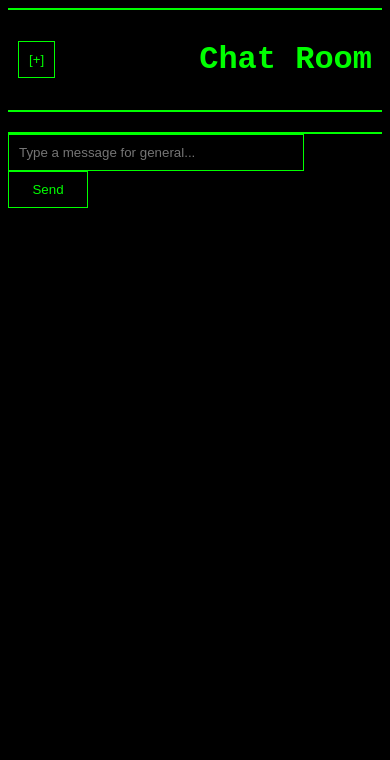
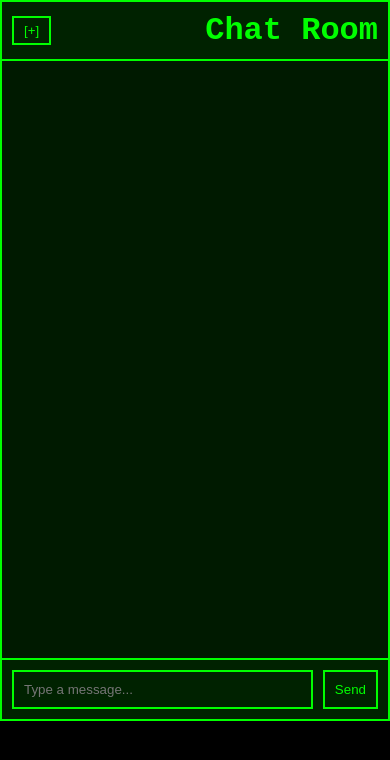
Before and after one commit to Arkada707/Hermes, a website: page chat-room/public/index.html in a window 390 px wide. Drawn offline with Linux system fonts and the light colour scheme; no server answers.

Commit message:
Reverting back to stable

```diff
--- a/chat-room/public/index.html
+++ b/chat-room/public/index.html
@@ -1,25 +1,23 @@
 <!DOCTYPE html>
-<html>
+<html lang="en">
 <head>
+    <meta charset="UTF-8">
+    <meta name="viewport" content="width=device-width, initial-scale=1.0">
     <title>Chat Room</title>
     <link rel="stylesheet" href="styles.css">
 </head>
 <body>
-  <div id="tabs"></div>
+    <div class="chat-container">
         <div class="header">
-    <button id="add-button">[+]</button>
+            <button class="add-button">[+]</button>
             <h1>Chat Room</h1>
         </div>
         <div id="chat-log"></div>
+        <div class="input-container">
             <input id="message-input" type="text" placeholder="Type a message...">
             <button id="send-button">Send</button>
-
-  <div id="popup" class="hidden">
-    <button onclick="createRoom()">Create Room</button>
-    <button onclick="connectUser()">Connect User</button>
-    <button onclick="hidePopup()">Close</button>
         </div>
-
+    </div>
     <script src="main.js"></script>
 </body>
 </html>
--- a/chat-room/public/main.js
+++ b/chat-room/public/main.js
@@ -11,7 +11,6 @@ document.addEventListener('DOMContentLoaded', (event) => {
     const chatLog = document.getElementById('chat-log');
     const sendButton = document.getElementById('send-button');
     const messageInput = document.getElementById('message-input');
-    const addButton = document.getElementById('add-button');
 
     sendButton.addEventListener('click', sendMessage);
     messageInput.addEventListener('keypress', function (e) {
@@ -23,10 +22,8 @@ document.addEventListener('DOMContentLoaded', (event) => {
     // Poll for new messages every 2 seconds
     setInterval(fetchMessages, 2000);
 
-    let currentRoom = 'general'; // Default room
-
     async function fetchMessages() {
-        const response = await fetch(`${apiUrl}?room=${currentRoom}`);
+        const response = await fetch(apiUrl);
         const messages = await response.json();
         chatLog.innerHTML = '';
         messages.forEach(msg => {
@@ -40,22 +37,12 @@ document.addEventListener('DOMContentLoaded', (event) => {
     async function sendMessage() {
         const message = messageInput.value.trim();
         if (message) {
-            const payload = { username, message, room: currentRoom };
+            const payload = { username, message };
             await fetch(apiUrl, {
                 method: 'POST',
-                headers: {
-                    'Content-Type': 'application/json'
-                },
                 body: JSON.stringify(payload)
             });
-
-            // Display the message in the chat log immediately
-            const messageElement = document.createElement('div');
-            messageElement.textContent = `${username}: ${message}`;
-            chatLog.appendChild(messageElement);
-
             messageInput.value = '';
-            chatLog.scrollTop = chatLog.scrollHeight;  // Auto-scroll to the bottom
         }
     }
 
@@ -89,62 +76,4 @@ document.addEventListener('DOMContentLoaded', (event) => {
         return "";
     }
 
-    // Function to show the pop-up
-    function showPopup() {
-        document.getElementById('popup').classList.remove('hidden');
-    }
-
-    addButton.addEventListener('click', showPopup);
-
-    // Function to hide the pop-up
-    function hidePopup() {
-        document.getElementById('popup').classList.add('hidden');
-    }
-
-    // Function to create a room
-    function createRoom() {
-        const roomName = prompt('Enter room name:');
-        if (roomName) {
-            addTab(roomName);
-            switchRoom(roomName);
-            hidePopup();
-            // Placeholder for future game method
-            // createGameRoom(roomName);
-        }
-    }
-
-    // Function to connect a user
-    function connectUser() {
-        const username = prompt('Enter username to connect:');
-        if (username) {
-            const roomName = `Private chat with ${username}`;
-            addTab(roomName);
-            switchRoom(roomName);
-            hidePopup();
-        }
-    }
-
-    // Function to add a tab for the new room
-    function addTab(roomName) {
-        const tabs = document.getElementById('tabs');
-        const tab = document.createElement('div');
-        tab.classList.add('tab');
-        tab.textContent = roomName;
-        tab.onclick = () => switchRoom(roomName);
-        tabs.appendChild(tab);
-
-        // Placeholder for future room logic
-        // createRoomInBackend(roomName);
-    }
-
-    // Function to switch rooms
-    function switchRoom(roomName) {
-        currentRoom = roomName;
-        document.getElementById('chat-log').innerHTML = ''; // Clear current chat log
-        document.getElementById('message-input').placeholder = `Type a message for ${roomName}...`;
-        fetchMessages(); // Fetch messages for the new room
-    }
-
-    // Call switchRoom to load the default room messages initially
-    switchRoom(currentRoom);
 });
--- a/chat-room/public/styles.css
+++ b/chat-room/public/styles.css
@@ -1,9 +1,29 @@
-/* styles.css */
+/* public/styles.css */
 
+/* Base styles */
 body {
-    background-color: black;
-    color: #00FF00;
+    background-color: #000;
+    color: #00ff00;
     font-family: 'Courier New', Courier, monospace;
+    margin: 0;
+    padding: 0;
+    display: flex;
+    justify-content: center;
+    align-items: stretch;
+    height: 100vh;
+    width: 100vw;
+    overflow: hidden; /* Prevent scrolling on the body */
+}
+
+.chat-container {
+    display: flex;
+    flex-direction: column;
+    width: 100%;
+    max-width: 1200px;
+    height: 100%;
+    border: 2px solid #00ff00;
+    background-color: #001a00;
+    overflow: hidden; /* Prevent scrolling within the container */
 }
 
 .header {
@@ -11,74 +31,83 @@ body {
     justify-content: space-between;
     align-items: center;
     padding: 10px;
-    border-bottom: 2px solid #00FF00;
+    border-bottom: 2px solid #00ff00;
+    background-color: #002200;
 }
 
-#tabs {
-    display: flex;
-    border-bottom: 2px solid #00FF00;
-    overflow-x: auto;
+.header h1 {
+    margin: 0;
 }
 
-.tab {
-    padding: 10px;
+.header .add-button {
+    padding: 5px 10px;
+    border: 2px solid #00ff00;
+    background-color: #002200;
+    color: #00ff00;
     cursor: pointer;
-    border-right: 1px solid #00FF00;
 }
 
 #chat-log {
     flex: 1;
     padding: 10px;
-    overflow-y: auto;
-    border-bottom: 2px solid #00FF00;
+    background-color: #001a00;
+    overflow: hidden; /* Prevent scrolling by default */
+}
+
+.input-container {
+    display: flex;
+    padding: 10px;
+    border-top: 2px solid #00ff00;
+    background-color: #002200;
 }
 
 #message-input {
-    width: calc(100% - 100px);
+    flex: 1;
     padding: 10px;
-    border: 1px solid #00FF00;
-    background-color: black;
-    color: #00FF00;
+    border: 2px solid #00ff00;
+    background-color: #002200;
+    color: #00ff00;
+    margin-right: 10px;
 }
 
 #send-button {
-    width: 80px;
     padding: 10px;
-    border: 1px solid #00FF00;
-    background-color: black;
-    color: #00FF00;
+    border: 2px solid #00ff00;
+    background-color: #002200;
+    color: #00ff00;
     cursor: pointer;
 }
 
-#add-button {
-    padding: 10px;
-    border: 1px solid #00FF00;
-    background-color: black;
-    color: #00FF00;
-    cursor: pointer;
+#send-button:hover {
+    background-color: #004400;
 }
 
-#popup {
-    position: absolute;
-    top: 50%;
-    left: 50%;
-    transform: translate(-50%, -50%);
-    padding: 20px;
-    background-color: black;
-    border: 2px solid #00FF00;
-    display: none;
+/* Responsive styles for mobile devices */
+@media only screen and (max-width: 600px) {
+    .chat-container {
+        width: 100%; /* Full width on small screens */
+        height: 85%;
+        overflow-y: scroll;
+        scrollbar-color: #00ff00 #001a00;
+    }
+
+    #chat-log {
+        overflow-y: scroll; /* Enable vertical scrolling on mobile devices */
+        overflow-x: scroll; /* Enable horizontal scrolling on mobile devices */
+        scrollbar-color: #00ff00 #001a00;
+    }
 }
 
-#popup.hidden {
-    display: none;
+/* Responsive styles for desktop/laptop screens */
+@media only screen and (min-width: 601px) {
+    .chat-container {
+        width: 100%; /* Full width on desktop/laptop screens */
+        height: 100%;
+    }
+
+    #chat-log {
+        overflow-y: scroll; /* Enable vertical scrolling on mobile devices */
+        scrollbar-color: #00ff00 #001a00;
+    }
+
 }
-
-#popup button {
-    display: block;
-    margin-bottom: 10px;
-    padding: 10px;
-    border: 1px solid #00FF00;
-    background-color: black;
-    color: #00FF00;
-    cursor: pointer;
-}
```
Lines whose indentation alone changed are shown as unchanged.
